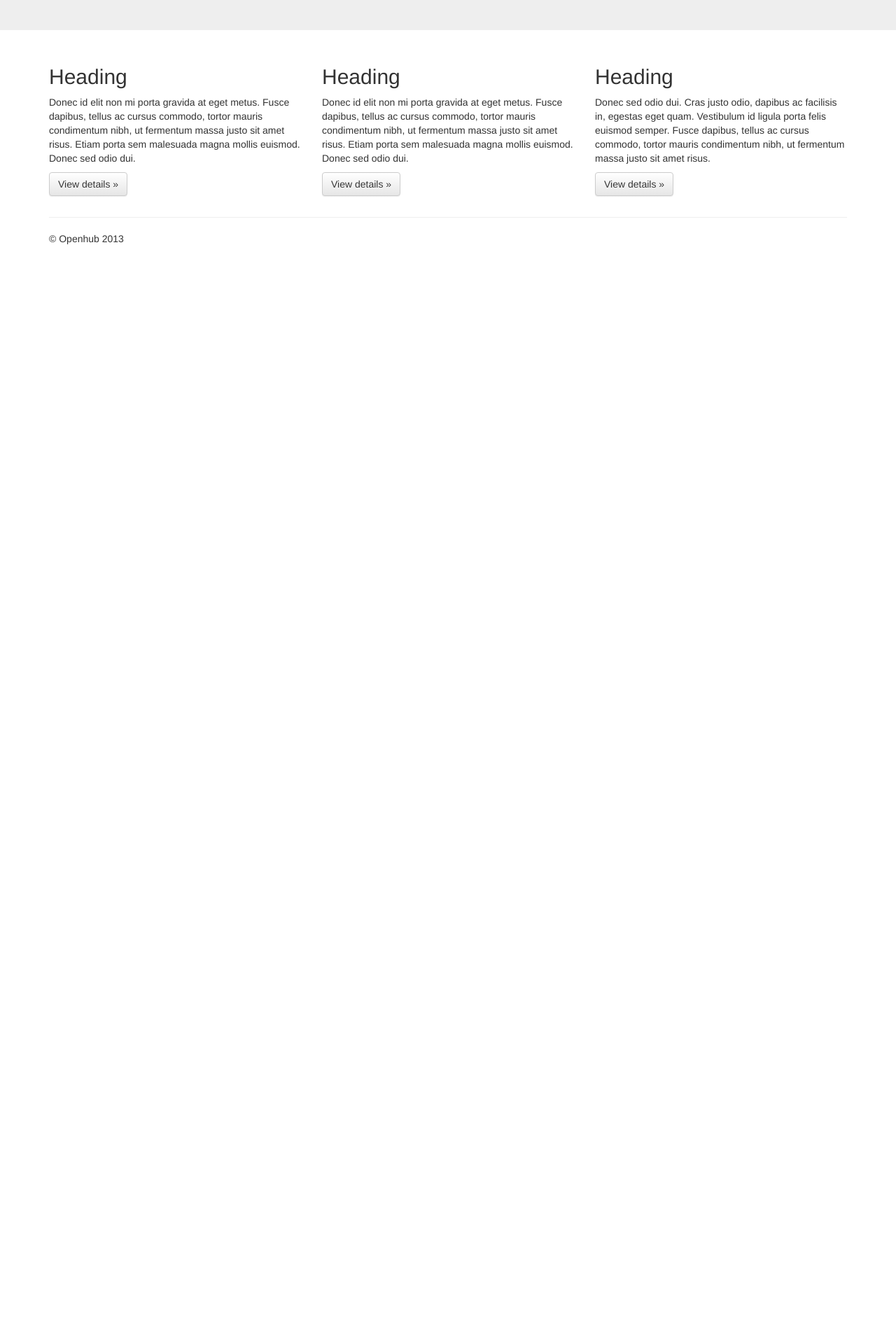
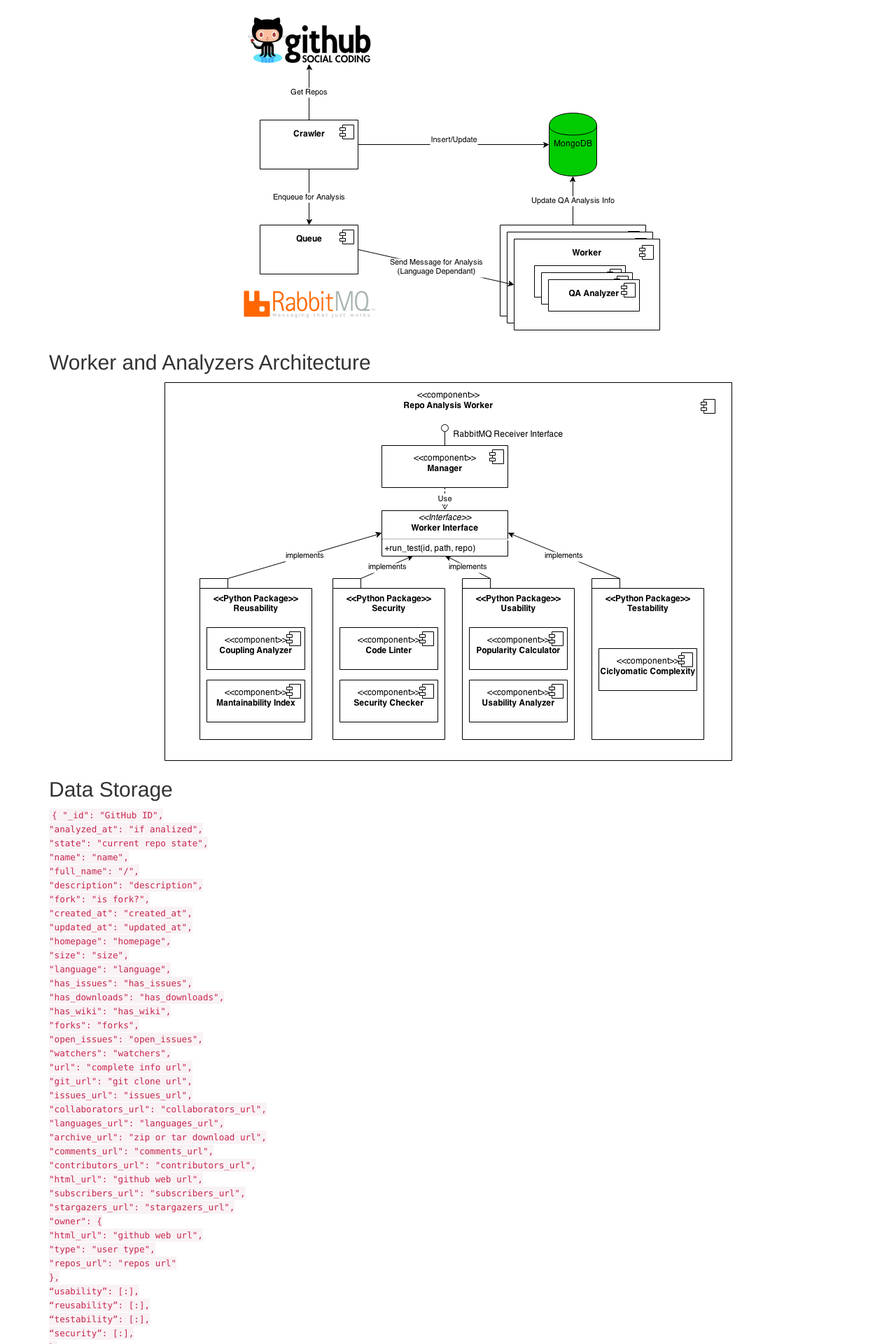
Before and after one commit to enterstudio/openhub-site, a Flask app: page /docs in a window 1280 px wide. Shown: the part 321-2241 px from the top of the page at 70% size. Before the commit the page ends 670 px from the top, so only its background shows below. Run offline with Flask 2, Linux system fonts and the light colour scheme; some libraries are stand-ins or nearby versions.

Commit message:
Adds more content and images

```diff
--- a/templates/base.html
+++ b/templates/base.html
@@ -43,7 +43,7 @@
         <div class="navbar-collapse collapse">
           <ul class="nav navbar-nav">
             <!-- <li class="active"><a href="#">Home</a></li> -->
-            <li {% if docs %}class="active"{% endif %}><a href="{{ url_for('docs') }}">Docs</a></li>
+            <li {% if docs %}class="active"{% endif %}><a href="{{ url_for('docs') }}">Architecture</a></li>
             <!-- <li {% if challenge %}class="active"{% endif %}><a href="{{ url_for('challenge') }}">MSR 2014 Challenge</a></li>
             <li {% if about %}class="active"{% endif %}><a href="{{ url_for('about') }}">About</a></li> -->
             <li {% if contact %}class="active"{% endif %}><a href="{{ url_for('contact') }}">Contact</a></li>
--- a/templates/docs.html
+++ b/templates/docs.html
@@ -1,33 +1,68 @@
 {% extends "base.html" %}
-{% block title %} - MSR{% endblock %}
+{% block title %} - Architecture{% endblock %}
 
 {% block content %}
     <!-- Main jumbotron for a primary marketing message or call to action -->
     <div class="jumbotron">
       <div class="container">
-        <h1>Openhub</h1>
-        <p>Openhub is a sclabale, distributed system that allows the large scale analysis of the quality of open-source repositories written in Python and hosted on GitHub.</p>
-        <p><a class="btn btn-primary btn-lg">Learn more &raquo;</a></p>
+        <h1>Openhub Architecture</h1>
       </div>
     </div>
 
     <div class="container">
       <!-- Example row of columns -->
       <div class="row">
-        <div class="col-lg-4">
-          <h2>Heading</h2>
-          <p>Donec id elit non mi porta gravida at eget metus. Fusce dapibus, tellus ac cursus commodo, tortor mauris condimentum nibh, ut fermentum massa justo sit amet risus. Etiam porta sem malesuada magna mollis euismod. Donec sed odio dui. </p>
-          <p><a class="btn btn-default" href="#">View details &raquo;</a></p>
+        <div class="col-lg-12">
+          <h2>General Architecture</h2>
+          <p style="text-align: center;"><img src="static/img/openhub_main.png"></p>
         </div>
-        <div class="col-lg-4">
-          <h2>Heading</h2>
-          <p>Donec id elit non mi porta gravida at eget metus. Fusce dapibus, tellus ac cursus commodo, tortor mauris condimentum nibh, ut fermentum massa justo sit amet risus. Etiam porta sem malesuada magna mollis euismod. Donec sed odio dui. </p>
-          <p><a class="btn btn-default" href="#">View details &raquo;</a></p>
+        <div class="col-lg-12">
+          <h2>Worker and Analyzers Architecture</h2>
+          <p style="text-align: center;"><img src="static/img/openhub_components.png"></p>
         </div>
-        <div class="col-lg-4">
-          <h2>Heading</h2>
-          <p>Donec sed odio dui. Cras justo odio, dapibus ac facilisis in, egestas eget quam. Vestibulum id ligula porta felis euismod semper. Fusce dapibus, tellus ac cursus commodo, tortor mauris condimentum nibh, ut fermentum massa justo sit amet risus.</p>
-          <p><a class="btn btn-default" href="#">View details &raquo;</a></p>
+        <div class="col-lg-12">
+          <h2>Data Storage</h2>
+          <code>{
+"_id": "GitHub ID",<br>
+"analyzed_at": "if analized",<br>
+"state": "current repo state",<br>
+"name": "name",<br>
+"full_name": "<username>/<repo_name>",<br>
+"description": "description",<br>
+"fork": "is fork?",<br>
+"created_at": "created_at",<br>
+"updated_at": "updated_at",<br>
+"homepage": "homepage",<br>
+"size": "size",<br>
+"language": "language",<br>
+"has_issues": "has_issues",<br>
+"has_downloads": "has_downloads",<br>
+"has_wiki": "has_wiki",<br>
+"forks": "forks",<br>
+"open_issues": "open_issues",<br>
+"watchers": "watchers",<br>
+"url": "complete info url",<br>
+"git_url": "git clone url",<br>
+"issues_url": "issues_url",<br>
+"collaborators_url": "collaborators_url",<br>
+"languages_url": "languages_url",<br>
+"archive_url": "zip or tar download url",<br>
+"comments_url": "comments_url",<br>
+"contributors_url": "contributors_url",<br>
+"html_url": "github web url",<br>
+"subscribers_url": "subscribers_url",<br>
+"stargazers_url": "stargazers_url",<br>
+"owner": {<br>
+"html_url": "github web url",<br>
+"type": "user type",<br>
+"repos_url": "repos url"<br>
+},<br>
+“usability”: [<generated metric>:<value>],<br>
+“reusability”: [<generated metric>:<value>],<br>
+“testability”: [<generated metric>:<value>],<br>
+“security”: [<generated metric>:<value>],<br>
+}
+</code>
         </div>
       </div>
     </div> <!-- /container -->
--- a/templates/index.html
+++ b/templates/index.html
@@ -21,7 +21,7 @@
         </div>
         <div class="col-lg-4">
           <h2>Repository Index</h2>
-          <p>1.7 million GitHub projects were crawled up to now and more than 140,000 Python repositories analyzed for a total of 9.8TB of data processed using the OpenHub architecture. The resulting 3GB dataset collected is available for download, and is constanty growing. </p>
+          <p>1.7 million GitHub projects were crawled up to now, and more than 140,000 Python repositories analyzed for a total of 9.8TB of data processed using the OpenHub architecture. The resulting 3GB dataset collected is available for download, and is constanty growing. </p>
           <p><a class="btn btn-success" href="https://drive.google.com/file/d/0B5cF-sS0dlwJb3BVaHlJWE96UEU/edit?usp=sharing">Download the Data Set &raquo;</a></p>
         </div>
         <div class="col-lg-4">
```
Also changed, not shown: templates/contact.html (+5 -3 lines), static/img/openhub_components.png, static/img/openhub_main.png.
